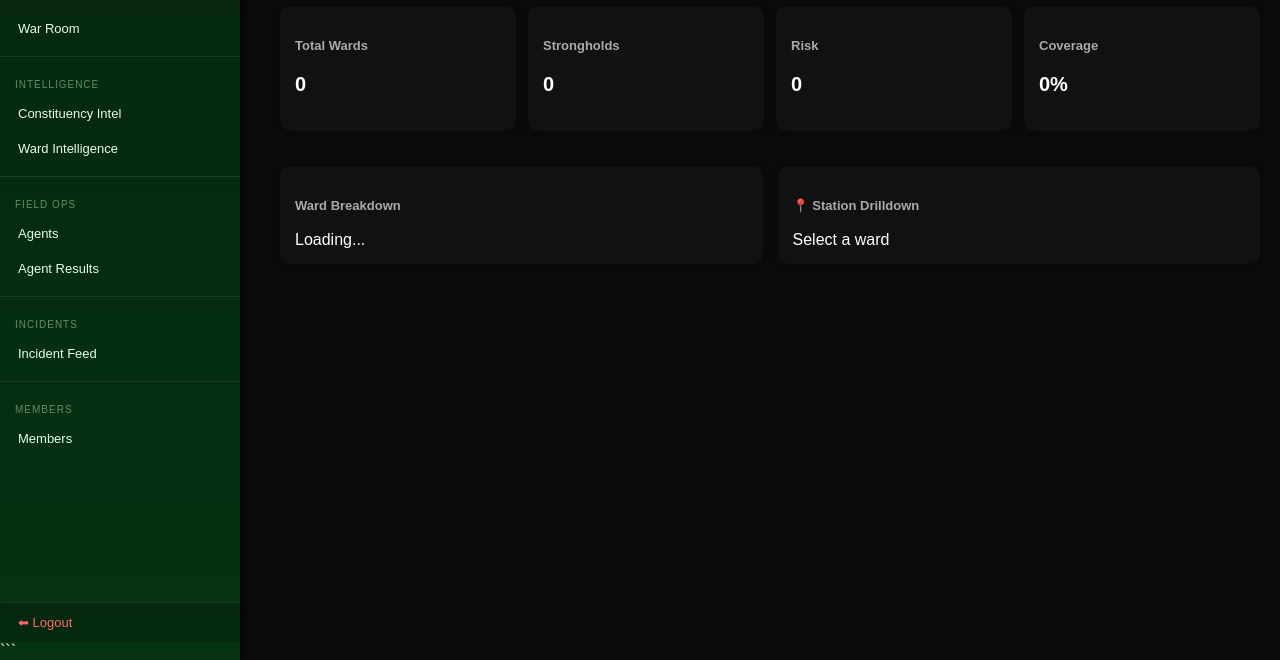
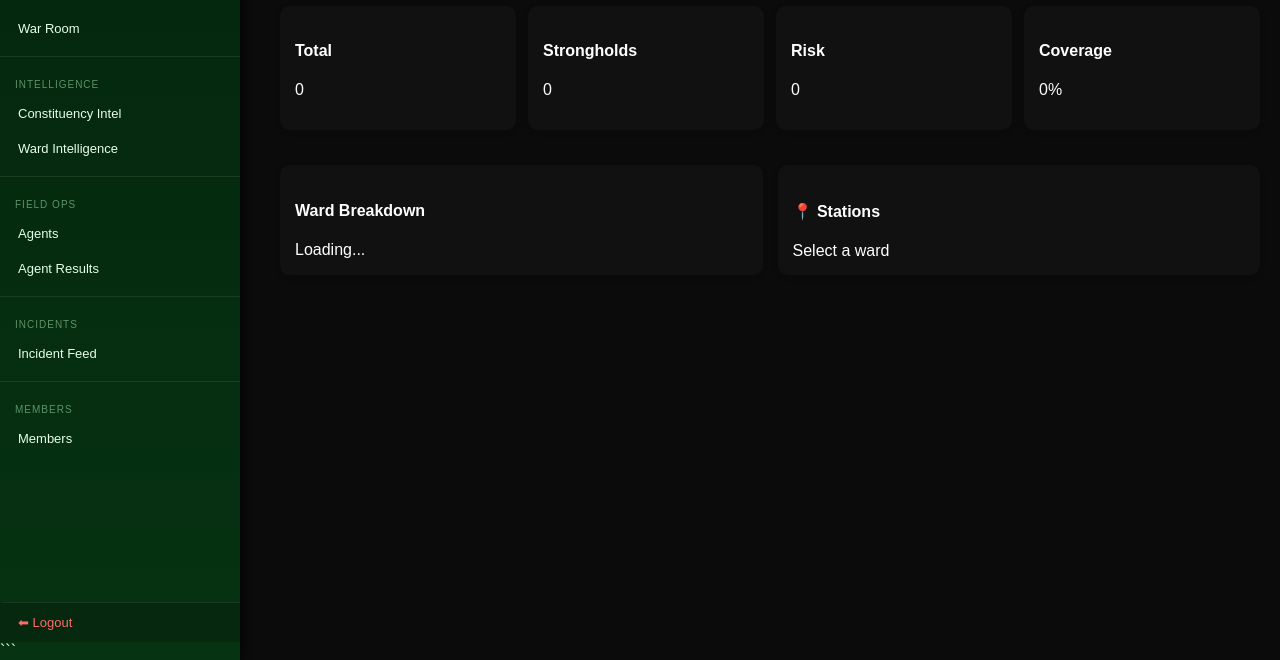
Before and after one commit to zambia-covid/PARTY_MEMBERSHIP, a Flask app: page /ward_intelligence in a window 1280 px wide. Shown: the part 140-800 px from the top of the page. Run offline with Flask 3, Linux system fonts and the light colour scheme; the visitor is signed in with stand-in values (Sample User, id 1); data that the repository does not hold is empty; parts of the project's set-up code (start-up, migrations or seed data) failed here and were passed over; some libraries are stand-ins or nearby versions.

Commit message:
Refactor HTML and JavaScript for ward intelligence

```diff
--- a/templates/ward_intelligence.html
+++ b/templates/ward_intelligence.html
@@ -15,7 +15,6 @@ body {
     font-family:Arial;
 }
 
-/* ===== LAYOUT ===== */
 .page {
     display:grid;
     grid-template-columns: 1fr 1fr;
@@ -26,7 +25,6 @@ body {
     .page { grid-template-columns:1fr; }
 }
 
-/* ===== SELECT ===== */
 select {
     width:100%;
     padding:12px;
@@ -36,15 +34,12 @@ select {
     font-size:15px;
 }
 
-/* ===== CARDS ===== */
 .card {
     background:#111;
     padding:15px;
     border-radius:10px;
-    box-shadow:0 0 10px rgba(0,0,0,0.3);
 }
 
-/* ===== KPI ===== */
 .grid {
     display:grid;
     grid-template-columns:repeat(auto-fit,minmax(140px,1fr));
@@ -52,17 +47,6 @@ select {
     margin-bottom:15px;
 }
 
-.card h4 {
-    font-size:13px;
-    color:#aaa;
-}
-
-.card p {
-    font-size:20px;
-    font-weight:bold;
-}
-
-/* ===== LIST ===== */
 .scroll-box {
     max-height:350px;
     overflow-y:auto;
@@ -72,64 +56,33 @@ select {
     padding:10px;
     border-bottom:1px solid #222;
     cursor:pointer;
-    transition:0.2s;
 }
 
-.list-item:hover {
-    background:#1a1a1a;
-}
-
-/* ===== COLORS ===== */
 .green { color:#00ff00; }
 .red { color:#ff4444; }
 .orange { color:#ffaa00; }
 
-/* ===== ALERT ===== */
-.low-coverage {
-    background:#2a0000;
-}
-
+.low-coverage { background:#2a0000; }
 </style>
 
-<!-- ================= SELECT ================= -->
 <select id="constituencySelect"></select>
 
-<!-- ================= KPI ================= -->
 <div class="grid">
-
-    <div class="card">
-        <h4>Total Wards</h4>
-        <p id="totalWards">0</p>
-    </div>
-
-    <div class="card">
-        <h4>Strongholds</h4>
-        <p id="strongholds">0</p>
-    </div>
-
-    <div class="card">
-        <h4>Risk</h4>
-        <p id="risk">0</p>
-    </div>
-
-    <div class="card">
-        <h4>Coverage</h4>
-        <p id="coverage">0%</p>
-    </div>
-
+    <div class="card"><h4>Total</h4><p id="totalWards">0</p></div>
+    <div class="card"><h4>Strongholds</h4><p id="strongholds">0</p></div>
+    <div class="card"><h4>Risk</h4><p id="risk">0</p></div>
+    <div class="card"><h4>Coverage</h4><p id="coverage">0%</p></div>
 </div>
 
 <div class="page">
 
-<!-- ================= WARDS ================= -->
 <div class="card">
     <h4>Ward Breakdown</h4>
     <div id="wardList" class="scroll-box">Loading...</div>
 </div>
 
-<!-- ================= STATIONS ================= -->
 <div class="card">
-    <h4>📍 Station Drilldown</h4>
+    <h4>📍 Stations</h4>
     <div id="stations" class="scroll-box">Select a ward</div>
 </div>
 
@@ -137,7 +90,7 @@ select {
 
 <script>
 
-let currentConstituency = "";
+let currentConstituency = null;
 
 /* ================= LOAD CONSTITUENCIES ================= */
 async function loadConstituencies(){
@@ -145,7 +98,7 @@ async function loadConstituencies(){
     const res = await fetch("/api/constituencies");
     const data = await res.json();
 
-    if (!data || data.length === 0){
+    if (!Array.isArray(data) || data.length === 0){
         console.error("No constituencies");
         return;
     }
@@ -153,10 +106,10 @@ async function loadConstituencies(){
     const select = document.getElementById("constituencySelect");
 
     select.innerHTML = data.map(c =>
-        `<option value="${c}">${c}</option>`
+        `<option value="${c.id}">${c.constituency_name}</option>`
     ).join("");
 
-    currentConstituency = data[0];
+    currentConstituency = data[0].id;
 
     select.addEventListener("change", () => {
         currentConstituency = select.value;
@@ -171,9 +124,10 @@ async function loadWardIntelligence(){
 
     if (!currentConstituency) return;
 
-    try {
     const res = await fetch(`/api/ward_intelligence/${currentConstituency}`);
     const data = await res.json();
+
+    console.log("WARD DATA:", data);
 
     if (!Array.isArray(data) || data.length === 0){
         document.getElementById("wardList").innerHTML = "No ward data";
@@ -188,10 +142,8 @@ async function loadWardIntelligence(){
 
     data.forEach(w => {
 
-            const pf = w.pf_votes || 0;
-            const upnd = w.upnd_votes || 0;
+        const coverage = w.coverage || 0;
         const margin = w.margin || 0;
-            const coverage = w.coverage || 0;
 
         coverageTotal += coverage;
 
@@ -212,9 +164,8 @@ async function loadWardIntelligence(){
         }
 
         html += `
-            <div class="list-item ${color} ${extra}" onclick="loadStations('${w.ward}')">
+        <div class="list-item ${color} ${extra}" onclick="loadStations(${w.ward_id})">
             <strong>${w.ward}</strong><br>
-                PF: ${pf} | UPND: ${upnd}<br>
             Margin: ${margin}<br>
             Coverage: ${coverage}%
         </div>`;
@@ -225,24 +176,18 @@ async function loadWardIntelligence(){
     document.getElementById("totalWards").innerText = total;
     document.getElementById("strongholds").innerText = strong;
     document.getElementById("risk").innerText = risk;
-
-        let avgCoverage = (coverageTotal / total).toFixed(1);
-        document.getElementById("coverage").innerText = avgCoverage + "%";
-
-    } catch (err){
-        document.getElementById("wardList").innerHTML = "Error loading wards";
-    }
+    document.getElementById("coverage").innerText =
+        (coverageTotal / total).toFixed(1) + "%";
 }
 
 /* ================= LOAD STATIONS ================= */
-async function loadStations(ward){
+async function loadStations(ward_id){
 
-    try {
-        const res = await fetch(`/api/station_intelligence/${currentConstituency}/${ward}`);
+    const res = await fetch(`/api/station_drilldown/${ward_id}`);
     const data = await res.json();
 
     if (!Array.isArray(data) || data.length === 0){
-            document.getElementById("stations").innerHTML = "No station data";
+        document.getElementById("stations").innerHTML = "No stations";
         return;
     }
 
@@ -252,22 +197,18 @@ async function loadStations(ward){
 
         let color = "orange";
 
-            if (s.status === "STRONG") color = "green";
-            else if (s.status.includes("LOSS")) color = "red";
+        if (s.margin > 0) color = "green";
+        else if (s.margin < 0) color = "red";
 
         html += `
         <div class="list-item ${color}">
             <strong>${s.station}</strong><br>
-                PF: ${s.pf_votes} | UPND: ${s.upnd_votes}<br>
+            PF: ${s.pf} | UPND: ${s.upnd}<br>
             Margin: ${s.margin}
         </div>`;
     });
 
     document.getElementById("stations").innerHTML = html;
-
-    } catch (err){
-        document.getElementById("stations").innerHTML = "Error loading stations";
-    }
 }
 
 /* ================= INIT ================= */
```
Lines whose indentation alone changed are shown as unchanged.
